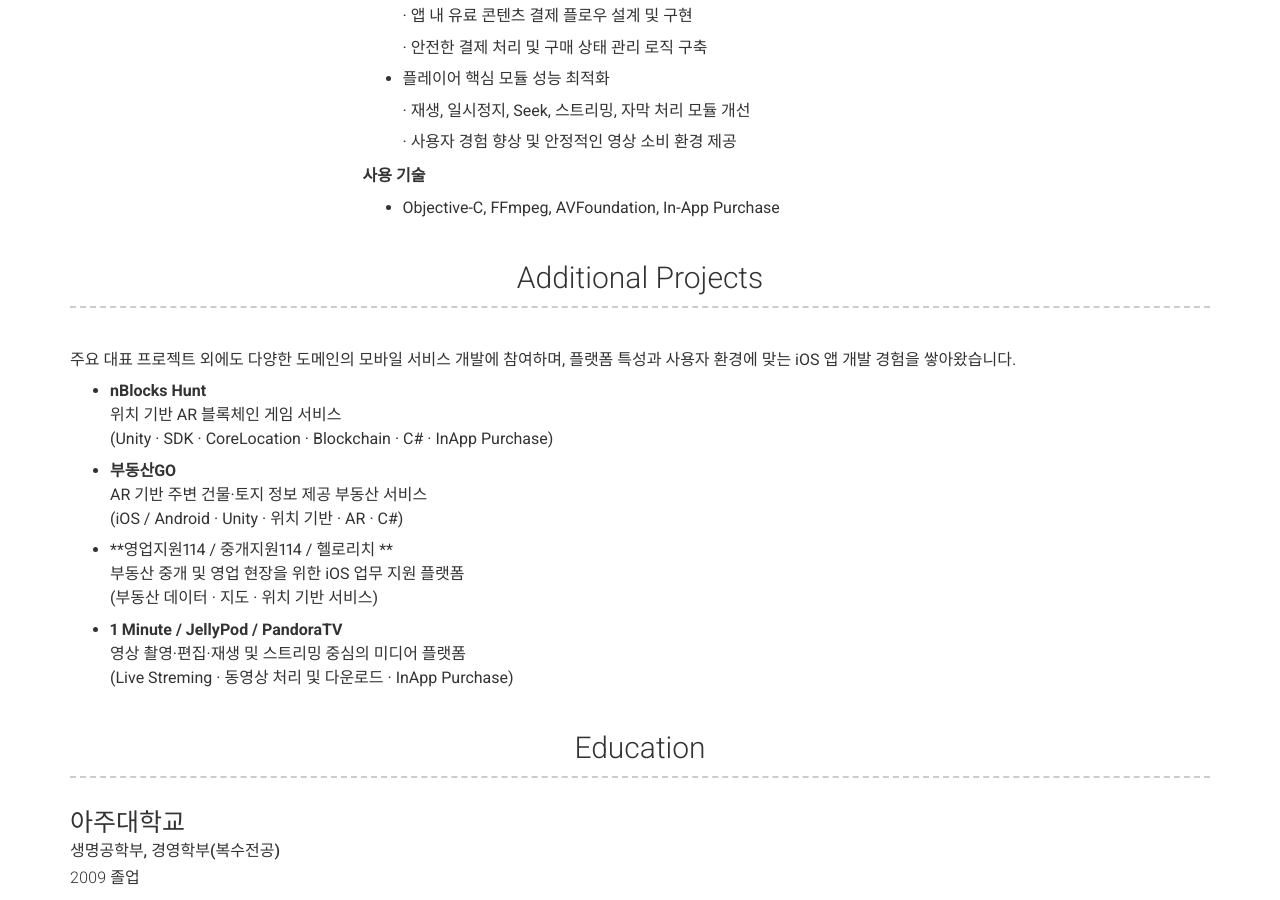
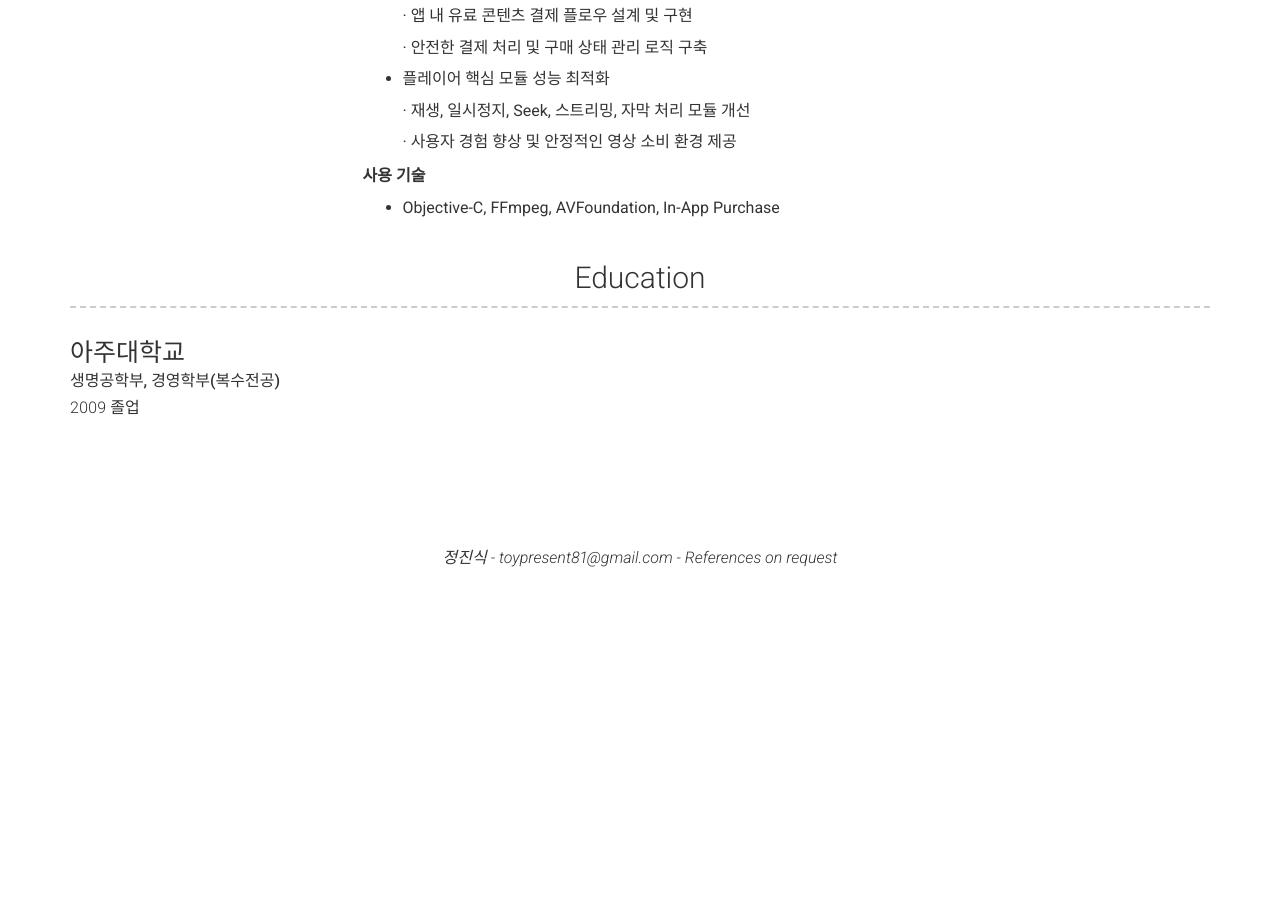
Before and after one commit to toypresent81/toypresent81.github.io, a Jekyll site: the page built from index.md, in a window 1280 px wide and 900 px high, scrolled down 9335 px. Built offline with Jekyll 4.4.1, drawn with Linux system fonts in a browser that asks for light colours; nearby versions of some CDN libraries; after the commit the page ends 9912 px from its top, so only the background shows below that.

Commit message:
Update _config.yml

```diff
--- a/_config.yml
+++ b/_config.yml
@@ -625,28 +625,6 @@ content:
 
             - Objective-C, FFmpeg, AVFoundation, In-App Purchase
 
-  - title: Additional Projects
-    layout: text
-    content: |
-      주요 대표 프로젝트 외에도 다양한 도메인의 모바일 서비스 개발에 참여하며,
-      플랫폼 특성과 사용자 환경에 맞는 iOS 앱 개발 경험을 쌓아왔습니다.
-
-      - **nBlocks Hunt**
-        위치 기반 AR 블록체인 게임 서비스
-        (Unity · SDK · CoreLocation · Blockchain · C# · InApp Purchase)
-
-      - **부동산GO**
-        AR 기반 주변 건물·토지 정보 제공 부동산 서비스
-        (iOS / Android · Unity · 위치 기반 · AR · C#)
-
-      - **영업지원114 / 중개지원114 / 헬로리치 **
-        부동산 중개 및 영업 현장을 위한 iOS 업무 지원 플랫폼
-        (부동산 데이터 · 지도 · 위치 기반 서비스)
-
-      - **1 Minute / JellyPod / PandoraTV**
-        영상 촬영·편집·재생 및 스트리밍 중심의 미디어 플랫폼
-        (Live Streming · 동영상 처리 및 다운로드 · InApp Purchase)
-
   - title: Education
     layout: list
     content:
```
